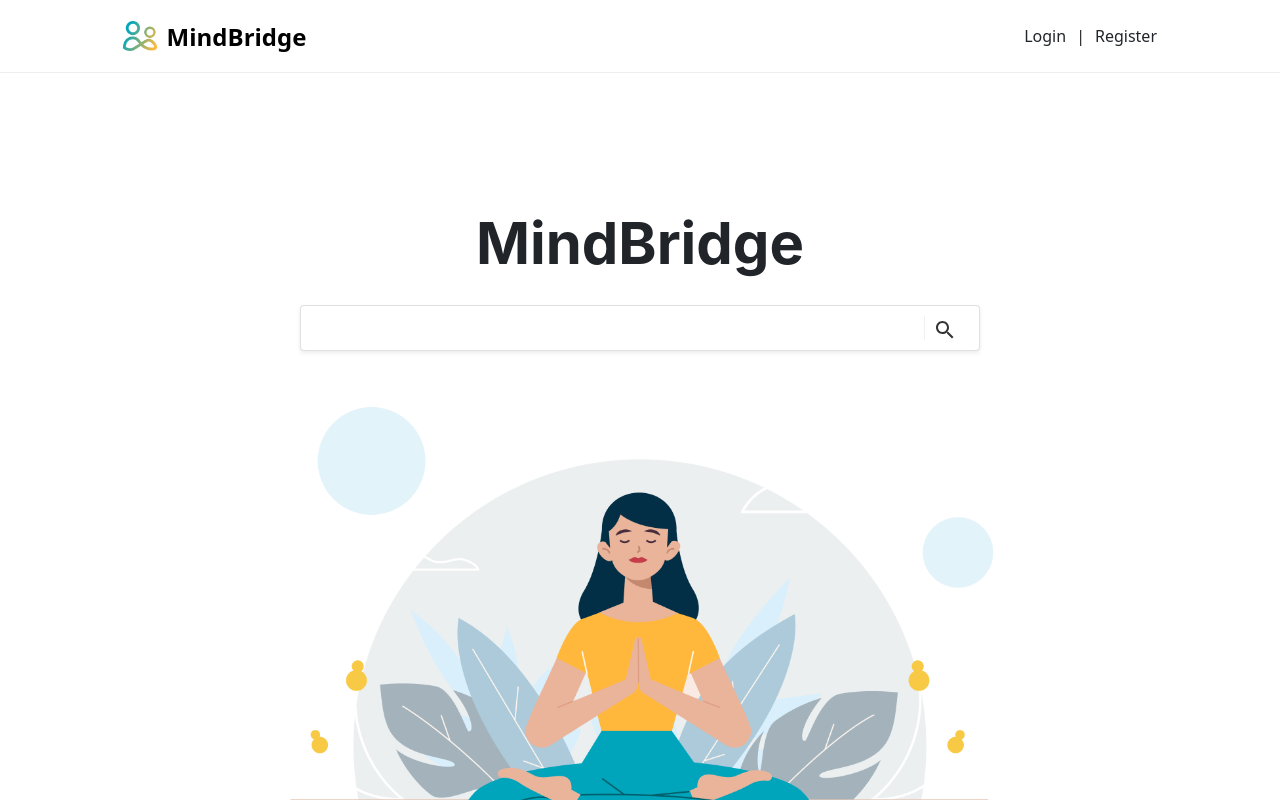
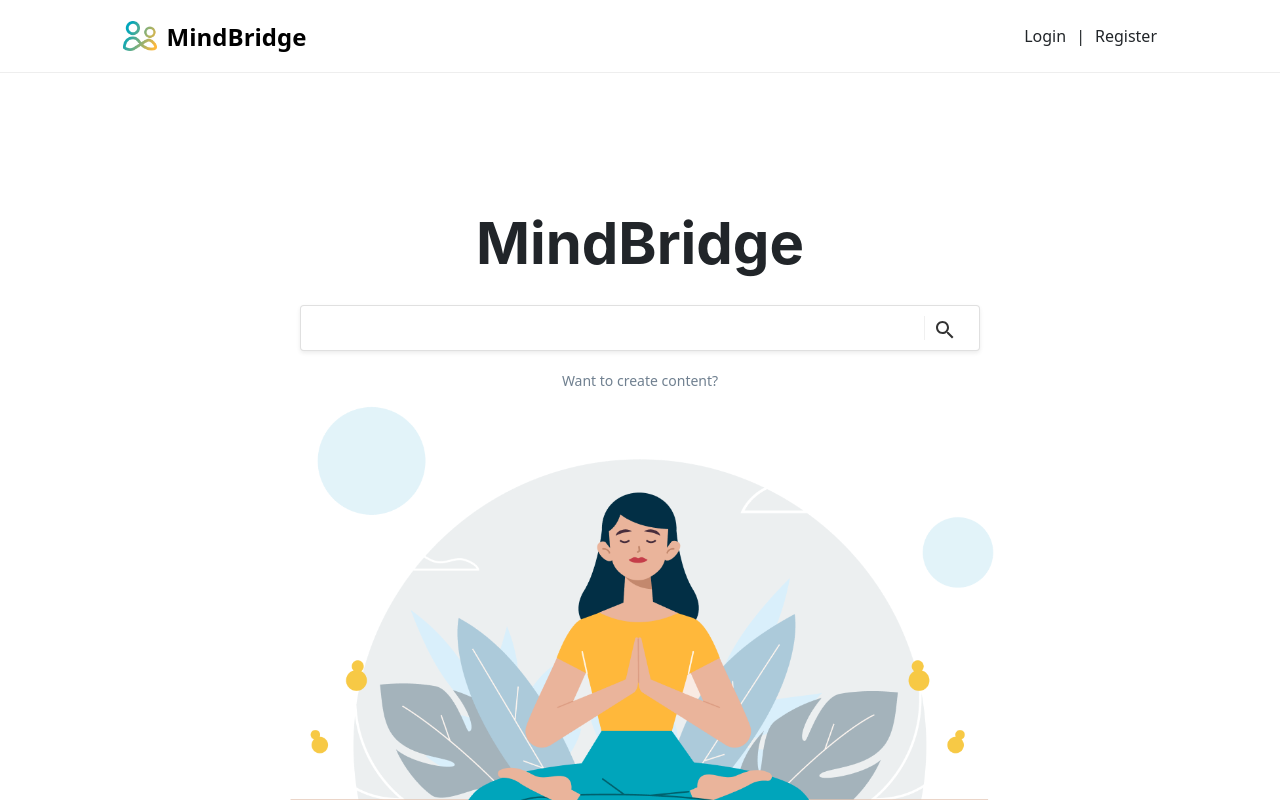
Before and after one commit to Prelisa/mind-bridge, a React (Create React App) app in the folder frontend/: page / in a window 1280 px wide. Built offline with nearby package versions, Linux system fonts and the light colour scheme.

Commit message:
Debug and few additions

```diff
--- a/frontend/src/pages/search/SearchResult.jsx
+++ b/frontend/src/pages/search/SearchResult.jsx
@@ -18,7 +18,7 @@ function SearchResult({ userDetails }) {
     try {
       setIsPostLoading(true);
       console.log({ searchTerm, searchText });
-      setSearchText(encodeURIComponent(searchTerm));
+      setSearchText(decodeURIComponent(searchTerm));
       const resp = await searchPost(searchTerm);
       console.log({ resp });
       setPostLists(resp.result);
@@ -30,7 +30,7 @@ function SearchResult({ userDetails }) {
     return () => {
       setIsPostLoading(true);
       setPostLists([]);
-      setSearchText(encodeURIComponent(searchTerm));
+      setSearchText(decodeURIComponent(searchTerm));
     };
   }, [window.location.pathname]);
 
--- a/frontend/src/pages/searchHome/SearchHome.jsx
+++ b/frontend/src/pages/searchHome/SearchHome.jsx
@@ -86,7 +86,9 @@ function SearchHomePage({ setisLoggedIn, userDetails }) {
               />
             </svg>
           </span>
+
         </div>
+        <p className="create-content" onClick={()=>{nav('/login')}} >Want to create content?</p>
       </div>
       <img className="sh-girl" src={searchGirl} />
     </div>
--- a/frontend/src/pages/searchHome/searchHome.css
+++ b/frontend/src/pages/searchHome/searchHome.css
@@ -26,3 +26,11 @@
 .sr-ctaButton {
   margin-top: 22px;
 }
+.create-content{
+  margin-top: 20px;
+  color: slategray;
+  cursor: pointer;
+}
+.create-content:hover{
+  text-decoration: underline;
+}
```
Also changed, not shown: 2 other files (tests, documents, lock files or other folders).
